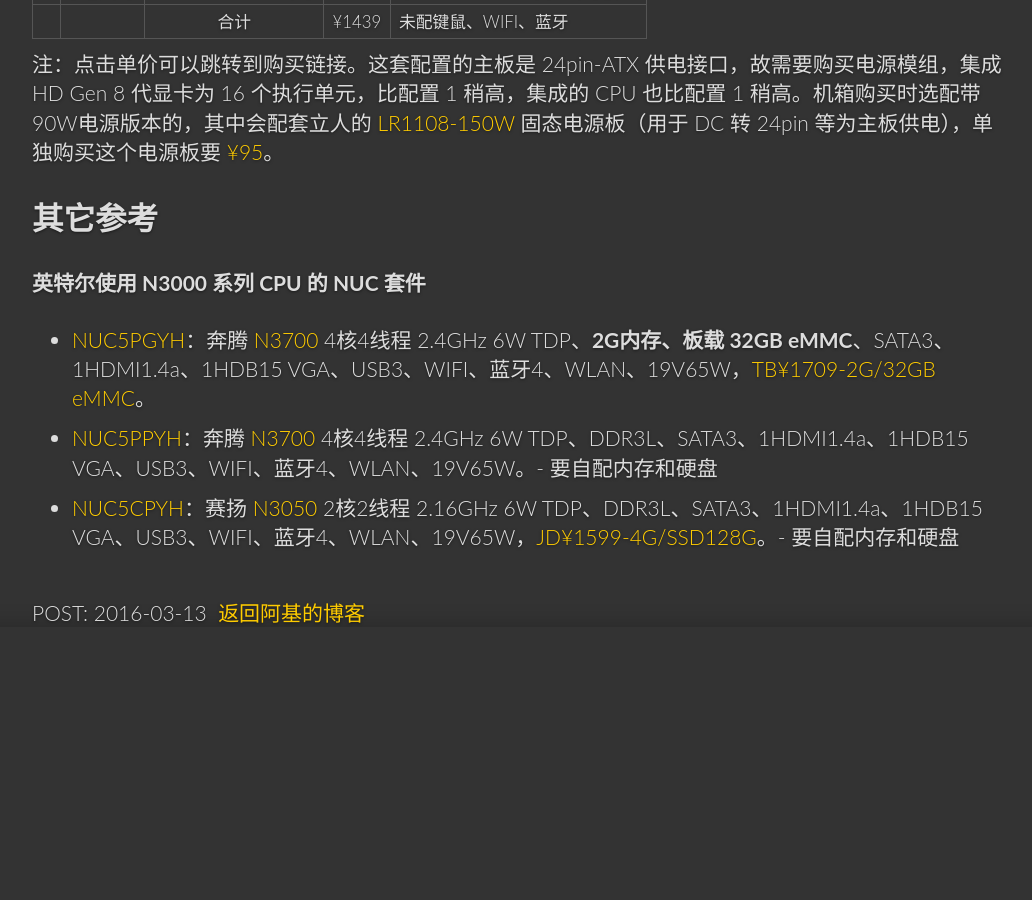
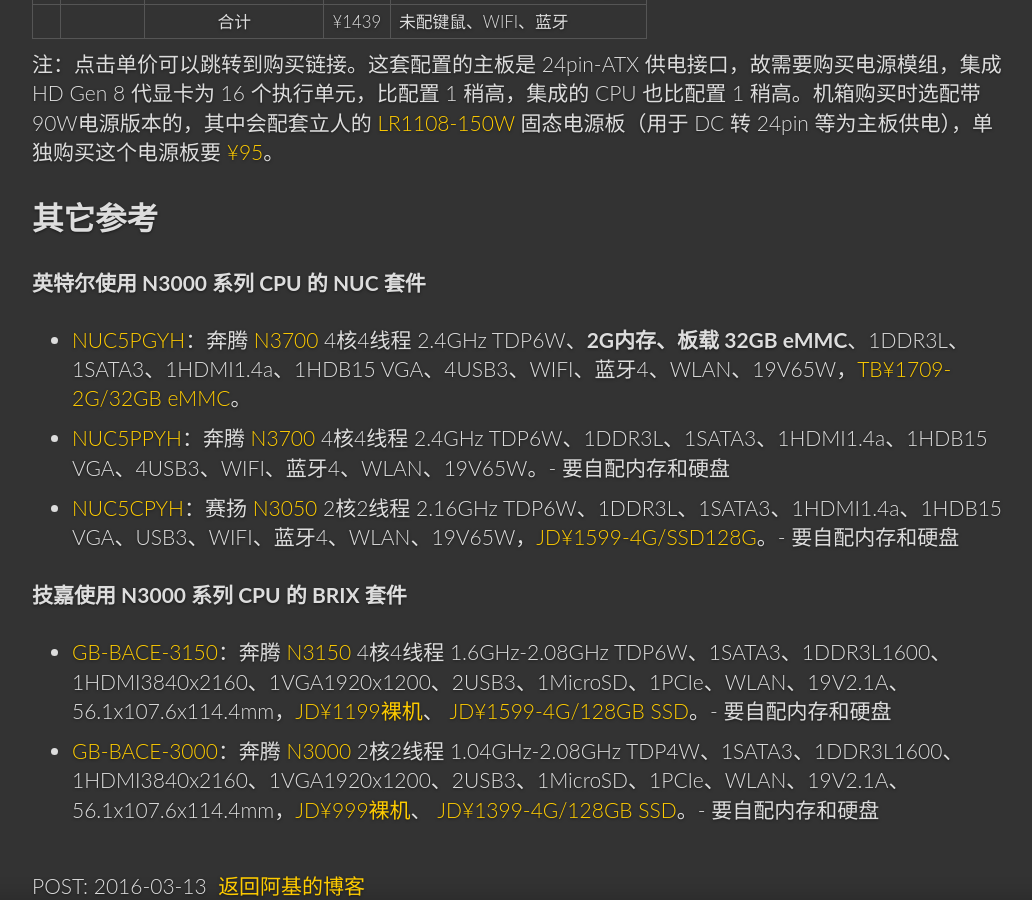
Before and after one commit to rj-hwang/website, a Jekyll site: the page built from _posts/2016-03-13-mini-pc.md, in a window 1280 px wide and 900 px high, scrolled down 954 px. Shown: the whole window, without its empty margins (119-1151 px from the left). Built offline with Jekyll 4.4.1, drawn with Linux system fonts in a browser that asks for light colours; before the commit the page ends 1581 px from its top, so only the background shows below that.

```diff
--- a/_posts/2016-03-13-mini-pc.md
+++ b/_posts/2016-03-13-mini-pc.md
@@ -42,15 +42,23 @@
 ## 其它参考
 
 #### 英特尔使用 N3000 系列 CPU 的 NUC 套件
-- [NUC5PGYH]{:target="_blank"}：奔腾 [N3700]{:target="_blank"} 4核4线程 2.4GHz 6W TDP、**2G内存、板载 32GB eMMC**、SATA3、1HDMI1.4a、1HDB15 VGA、USB3、WIFI、蓝牙4、WLAN、19V65W，[TB¥1709-2G/32GB eMMC](https://item.taobao.com/item.htm?id=525688364676 "去淘宝买"){:target="_blank"}。
-- [NUC5PPYH]{:target="_blank"}：奔腾 [N3700]{:target="_blank"} 4核4线程 2.4GHz 6W TDP、DDR3L、SATA3、1HDMI1.4a、1HDB15 VGA、USB3、WIFI、蓝牙4、WLAN、19V65W。- 要自配内存和硬盘
-- [NUC5CPYH]{:target="_blank"}：赛扬 [N3050]{:target="_blank"} 2核2线程 2.16GHz 6W TDP、DDR3L、SATA3、1HDMI1.4a、1HDB15 VGA、USB3、WIFI、蓝牙4、WLAN、19V65W，[JD¥1599-4G/SSD128G](http://item.jd.com/1724647430.html "去京东买"){:target="_blank"}。- 要自配内存和硬盘
+- [NUC5PGYH]{:target="_blank"}：奔腾 [N3700]{:target="_blank"} 4核4线程 2.4GHz TDP6W、**2G内存、板载 32GB eMMC**、1DDR3L、1SATA3、1HDMI1.4a、1HDB15 VGA、4USB3、WIFI、蓝牙4、WLAN、19V65W，[TB¥1709-2G/32GB eMMC](https://item.taobao.com/item.htm?id=525688364676 "去淘宝买"){:target="_blank"}。
+- [NUC5PPYH]{:target="_blank"}：奔腾 [N3700]{:target="_blank"} 4核4线程 2.4GHz TDP6W、1DDR3L、1SATA3、1HDMI1.4a、1HDB15 VGA、4USB3、WIFI、蓝牙4、WLAN、19V65W。- 要自配内存和硬盘
+- [NUC5CPYH]{:target="_blank"}：赛扬 [N3050]{:target="_blank"} 2核2线程 2.16GHz TDP6W、1DDR3L、1SATA3、1HDMI1.4a、1HDB15 VGA、USB3、WIFI、蓝牙4、WLAN、19V65W，[JD¥1599-4G/SSD128G](http://item.jd.com/1724647430.html "去京东买"){:target="_blank"}。- 要自配内存和硬盘
+
+#### 技嘉使用 N3000 系列 CPU 的 BRIX 套件
+- [GB-BACE-3150]{:target="_blank"}：奔腾 [N3150]{:target="_blank"} 4核4线程 1.6GHz-2.08GHz TDP6W、1SATA3、1DDR3L1600、1HDMI3840x2160、1VGA1920x1200、2USB3、1MicroSD、1PCIe、WLAN、19V2.1A、56.1x107.6x114.4mm，[JD¥1199裸机](http://item.jd.com/1533406086.html "去京东买"){:target="_blank"}、
+[JD¥1599-4G/128GB SSD](http://item.jd.com/1607153551.html "去京东买"){:target="_blank"}。- 要自配内存和硬盘
+- [GB-BACE-3000]{:target="_blank"}：奔腾 [N3000]{:target="_blank"} 2核2线程 1.04GHz-2.08GHz TDP4W、1SATA3、1DDR3L1600、1HDMI3840x2160、1VGA1920x1200、2USB3、1MicroSD、1PCIe、WLAN、19V2.1A、56.1x107.6x114.4mm，[JD¥999裸机](http://item.jd.com/10014897493.html "去京东买"){:target="_blank"}、
+[JD¥1399-4G/128GB SSD](http://item.jd.com/10014897496.html "去京东买"){:target="_blank"}。- 要自配内存和硬盘
+
 
 [N3700-ITX]: http://www.asrock.com/mb/Intel/N3700-ITX "去官网查看"
 [N3150DC-ITX]: http://www.asrock.com/mb/Intel/N3150DC-ITX "去官网查看"
 [N3700]: http://ark.intel.com/zh-cn/products/87261/Intel-Pentium-Processor-N3700-2M-Cache-up-to-2_40-GHz "去官网查看"
 [N3150]: http://ark.intel.com/ZH-cn/products/87258/Intel-Celeron-Processor-N3150-2M-Cache-up-to-2_08-GHz "去官网查看"
 [N3050]: http://ark.intel.com/zh-cn/products/87257/Intel-Celeron-Processor-N3050-2M-Cache-up-to-2_16-GHz "去官网查看"
+[N3000]: http://ark.intel.com/products/87259/Intel-Celeron-Processor-N3000-2M-Cache-up-to-2_08-GHz "去官网查看"
 [P1S1]: https://detail.tmall.com/item.htm?id=525525537161 "去天猫买"
 [P1S3]: http://item.jd.com/1031411.html "去京东买"
 [P1S4]: https://detail.tmall.com/item.htm?id=38492221936 "去天猫买"
@@ -61,4 +69,7 @@
 [NUC5PPYH]: http://www.intel.cn/content/www/cn/zh/nuc/nuc-kit-nuc5ppyh.html "去官网查看"
 [NUC5CPYH]: http://www.intel.cn/content/www/cn/zh/nuc/nuc-kit-nuc5cpyh.html "去官网查看"
 
+[GB-BACE-3150]: http://www.gigabyte.cn/products/product-page.aspx?pid=5568 "去官网查看"
+[GB-BACE-3000]: http://www.gigabyte.cn/products/product-page.aspx?pid=5569 "去官网查看"
+
 *[SoC]: System on Chip
```
Also changed, not shown: _posts/2014-12-08-my-mini-pc.md (added, +43 -0 lines), _posts/2016-03-15-intel-braswell.md (+2 -1 lines).
